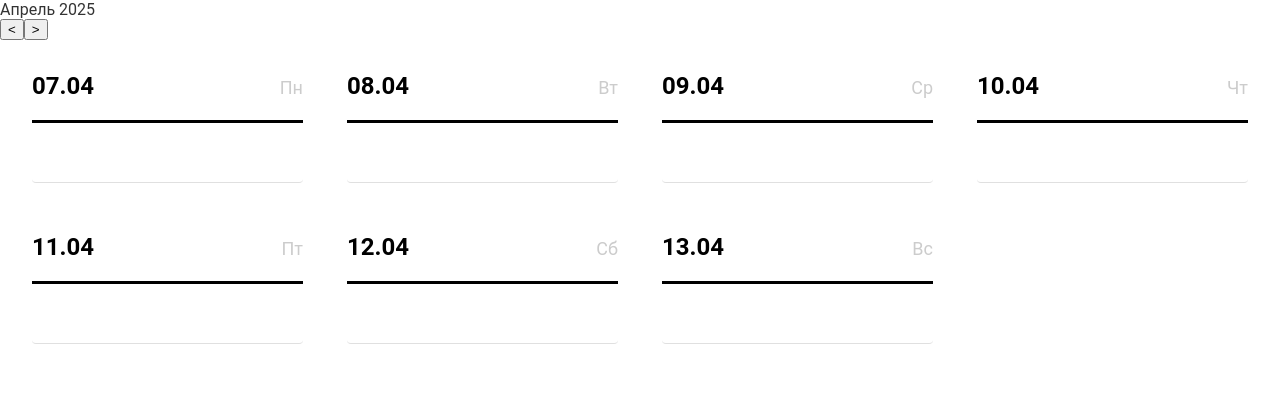
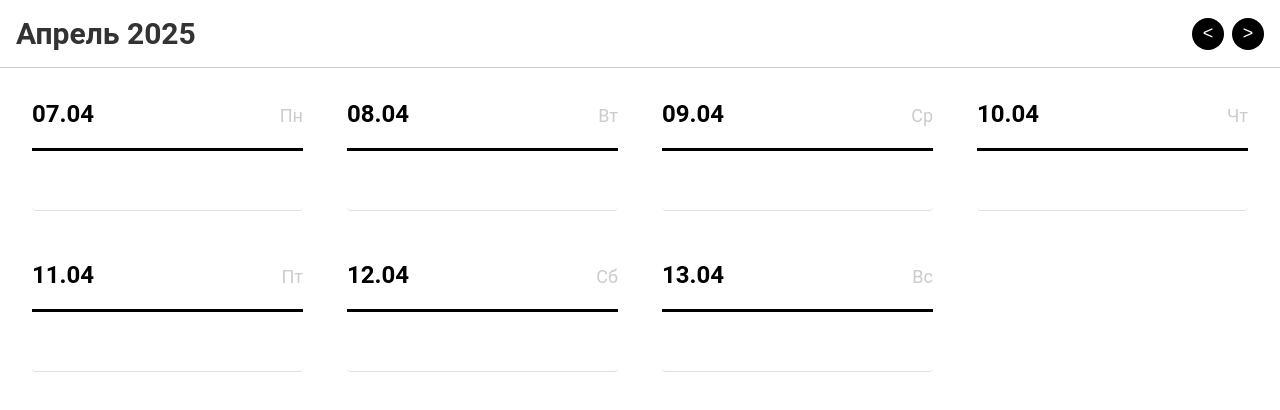
Before and after one commit to minusTwentyOneDegrees/Tweek.so-clone, a React (Create React App) app in the folder Frontend/: page / in a window 1280 px wide. Shown: the top 410 px of the page. Built offline with nearby package versions, Linux system fonts and the light colour scheme.

Commit message:
Добавил стили для шапки страницы

```diff
--- a/Frontend/src/styles/dashboard.css
+++ b/Frontend/src/styles/dashboard.css
@@ -256,3 +256,33 @@ body {
 		transform: scale(1);
 	}
 }
+
+.dashboard-header {
+	display: flex;
+	justify-content: space-between;
+	align-items: center;
+	padding: 16px;
+	border-bottom: 1px solid #ccc;
+	font-size: 30px;
+	font-weight: bold;
+}
+
+.nav-buttons {
+	display: flex;
+	gap: 8px;
+}
+
+.nav-button {
+	width: 32px;
+	height: 32px;
+	border-radius: 50%;
+	border: none;
+	background-color: black;
+	color: white;
+	font-size: 18px;
+	cursor: pointer;
+}
+.task-text.completed {
+	text-decoration: line-through;
+	color: #999;
+}
```
